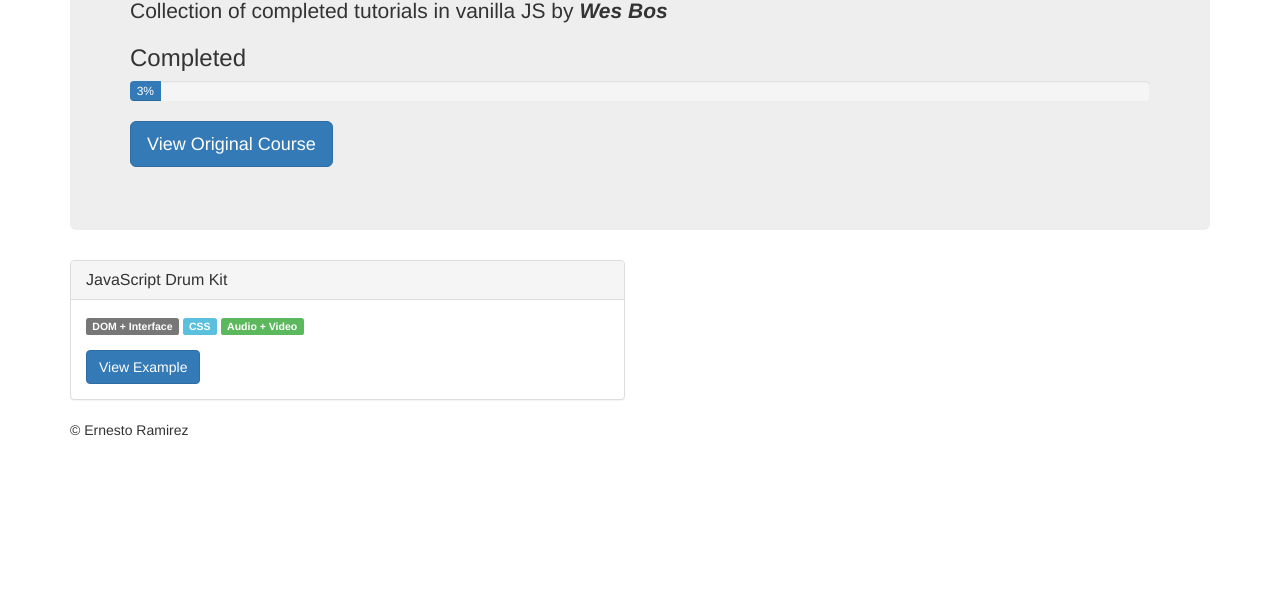
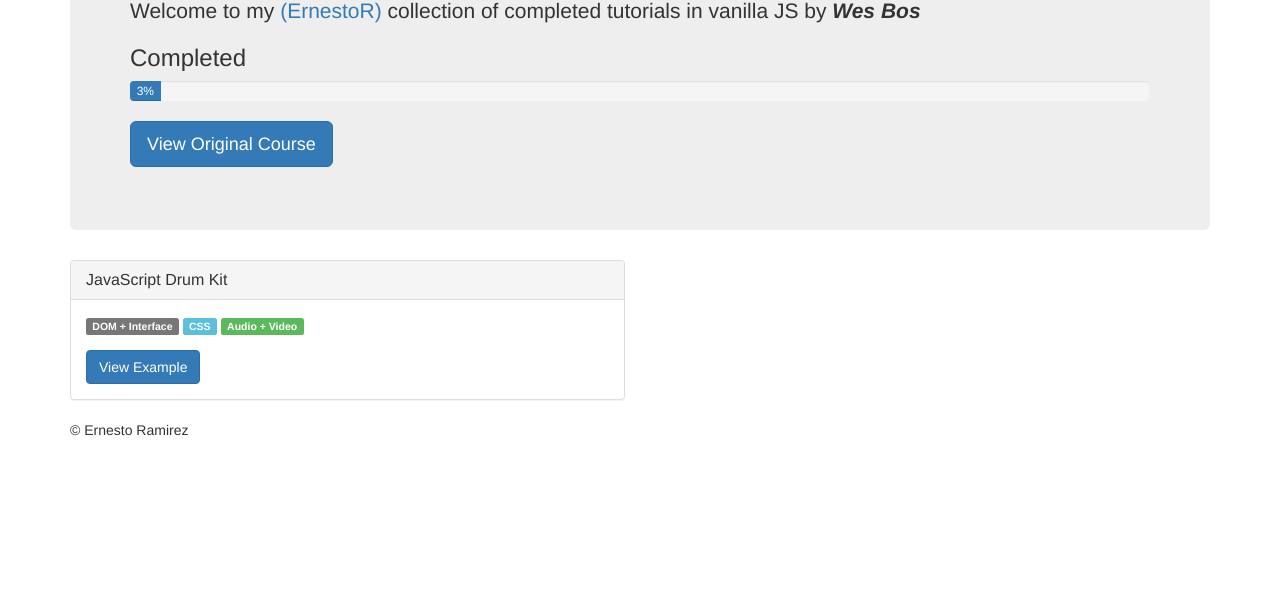
Before and after one commit to ErnestoR/Javascript-30, a plain HTML site: page index.html in a window 1280 px wide. Shown: the part 208-800 px from the top of the page. Drawn offline with nearby package versions, Linux system fonts and the light colour scheme.

Commit message:
Added link to self :D

```diff
--- a/index.html
+++ b/index.html
@@ -16,7 +16,8 @@
 
 		<div class="jumbotron">
 			<h1>Javascript 30</h1>
-			<p class="lead">Collection of completed tutorials in vanilla JS by <i><b>Wes Bos</b></i></p>
+			<p class="lead">Welcome to my <a href="https://github.com/ErnestoR" target="_blank">(ErnestoR)</a> collection of
+				completed tutorials in vanilla JS by <i><b>Wes Bos</b></i></p>
 			<h3>Completed</h3>
 			<div class="progress">
 				<div class="progress-bar" role="progressbar" aria-valuenow="1" aria-valuemin="0" aria-valuemax="30"
@@ -42,12 +43,10 @@
 							<span class="label label-info">CSS</span>
 							<span class="label label-success">Audio + Video</span>
 						</div>
-
 						<div>
 							<a class="btn btn-md btn-primary" href="drumkit/index.html" role="button">View
 								Example</a>
 						</div>
-
 					</div>
 				</div>
 			</div>
```
